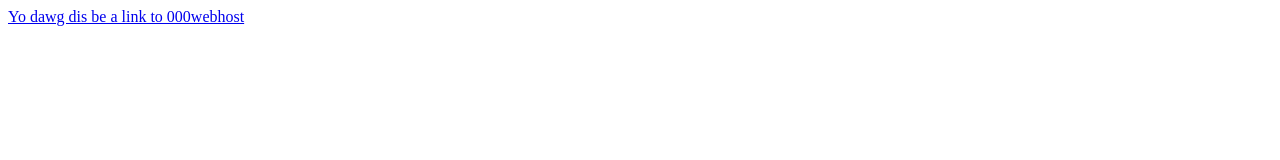
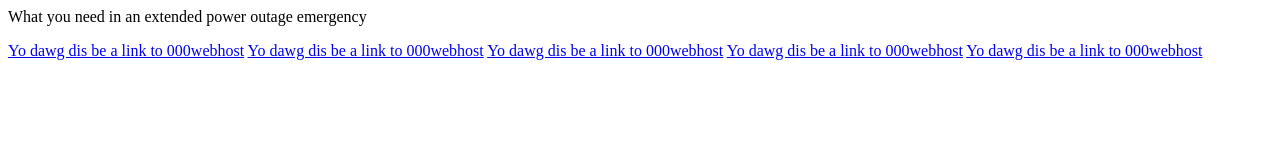
Before and after one commit to jdog4031/Pages, a plain HTML site: page index.html in a window 1280 px wide. Drawn offline with Linux system fonts and the light colour scheme.

Commit message:
Update index.html

```diff
--- a/index.html
+++ b/index.html
@@ -1 +1,6 @@
+<p> What you need in an extended power outage emergency   </p>
 <a href="https://jdbowman.000webhostapp.com/">Yo dawg dis be a link to 000webhost</a>
+<a href="https://jdbowman.000webhostapp.com/">Yo dawg dis be a link to 000webhost</a>
+<a href="https://jdbowman.000webhostapp.com/">Yo dawg dis be a link to 000webhost</a>
+<a href="https://jdbowman.000webhostapp.com/">Yo dawg dis be a link to 000webhost</a>
+<a href="https://jdbowman.000webhostapp.com/">Yo dawg dis be a link to 000webhost</a>
```
